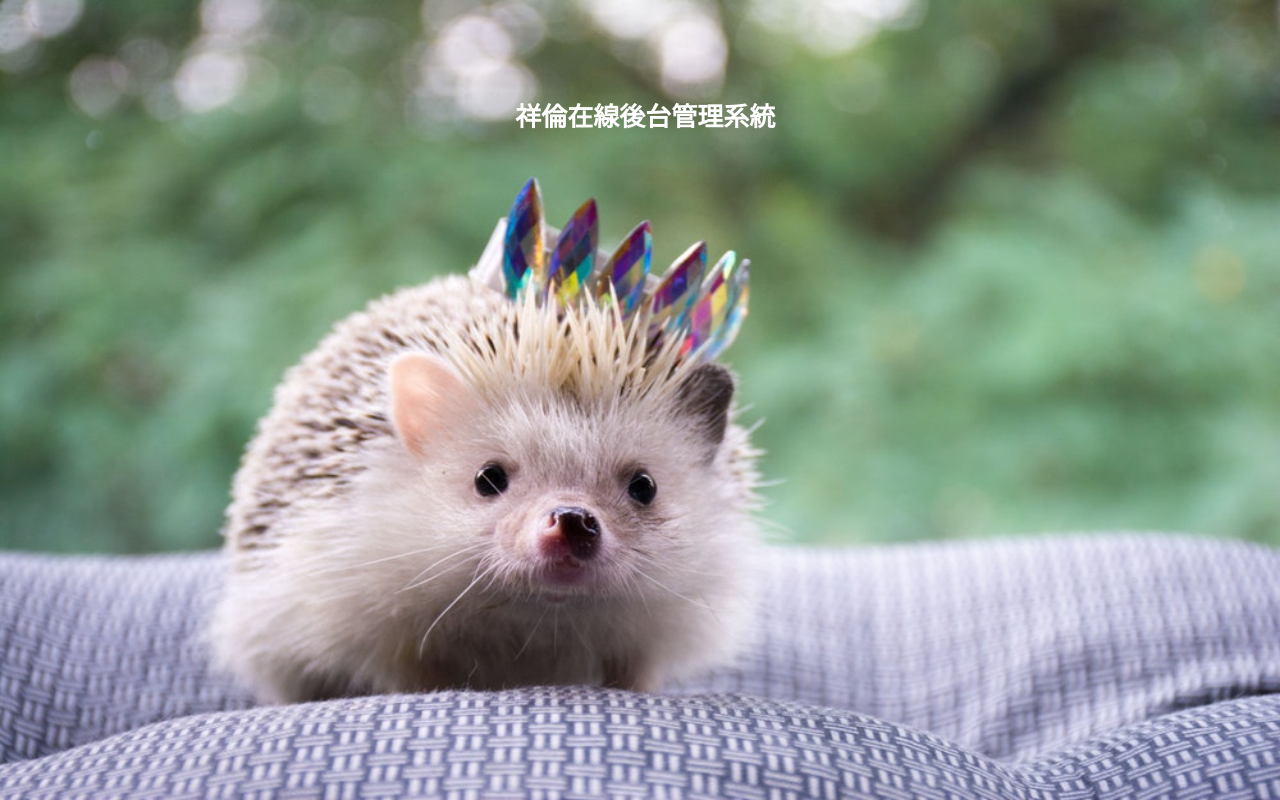
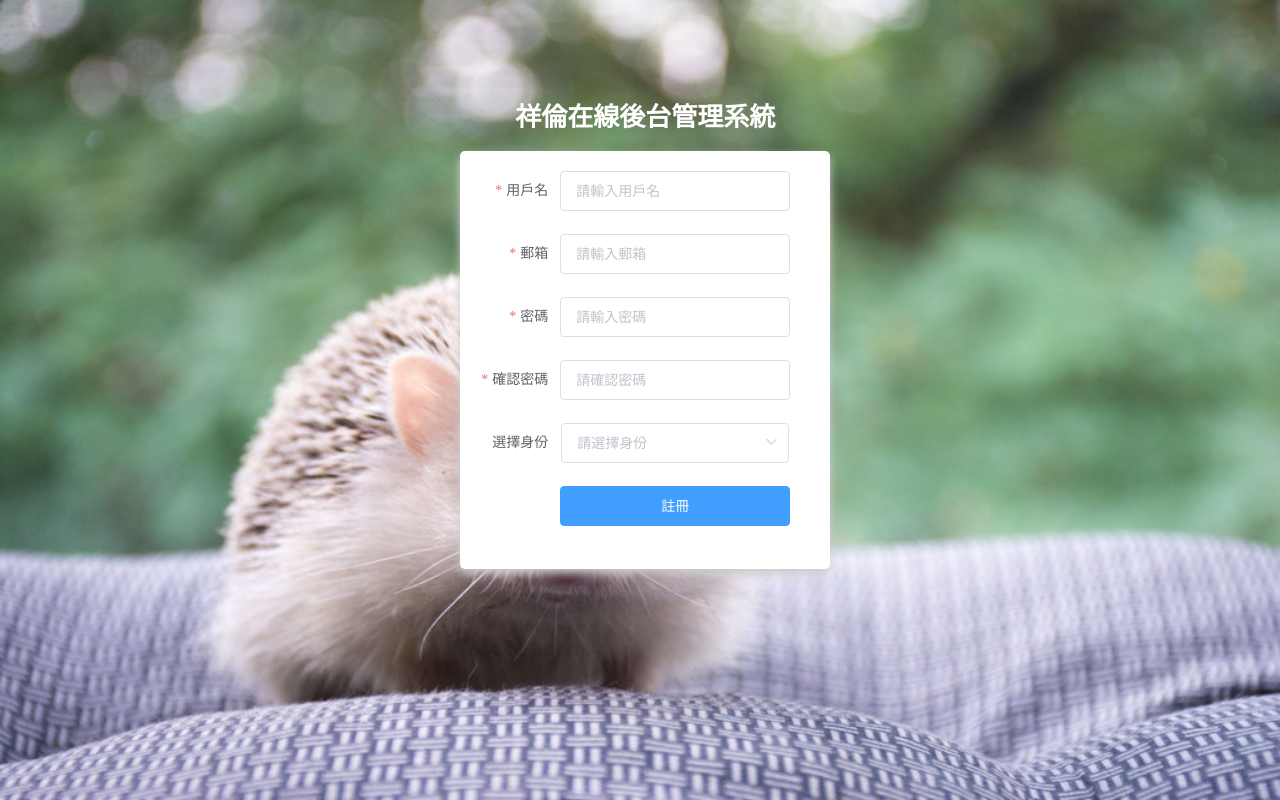
Before and after one commit to JasonCheng3/Vue-Nodeapp2, a Vue app in the folder client/: page /register in a window 1280 px wide. Built offline with nearby package versions, Linux system fonts and the light colour scheme.

Commit message:
21 build element registerForm

```diff
--- a/client/src/views/Register.vue
+++ b/client/src/views/Register.vue
@@ -3,6 +3,33 @@
     <section class="form_container">
       <div class="manage_tip">
         <span class="title">祥倫在線後台管理系統</span>
+        <!-- element ui start-->
+        <el-form :model="registerUser" status-icon :rules="rules" ref="registerForm" label-width="80px" class="registerForm">
+          <el-form-item label="用戶名" prop="name">
+            <el-input v-model="registerUser.name" autocomplete="off" placeholder="請輸入用戶名"></el-input>
+          </el-form-item>
+          <el-form-item label="郵箱" prop="email">
+            <el-input v-model="registerUser.email" autocomplete="off" placeholder="請輸入郵箱"></el-input>
+          </el-form-item>
+          <el-form-item label="密碼" prop="password">
+            <el-input v-model="registerUser.password" autocomplete="off" placeholder="請輸入密碼"></el-input>
+          </el-form-item>
+          <el-form-item label="確認密碼" prop="password2">
+            <el-input v-model="registerUser.password2" autocomplete="off" placeholder="請確認密碼"></el-input>
+          </el-form-item>
+          <el-form-item label="選擇身份">
+            <el-select v-model="registerUser.identity" placeholder="請選擇身份">
+              <el-option label="管理員" value="manager"></el-option>
+              <el-option label="員工" value="employee"></el-option>
+            </el-select>
+          </el-form-item>
+
+          <el-form-item>
+            <el-button type="primary" class="submit_btn" @click="submitForm('registerForm')">註冊</el-button>
+          </el-form-item>
+        </el-form>
+
+        <!-- element ui end -->
       </div>
     </section>
   </div>
@@ -10,8 +37,79 @@
 
 <script>
 export default {
-    name: "index",
-    components: {}
+  name: "register",
+  components: {},
+  data() {
+    var validatePass2 = (rule, value, callback) => {
+      if (value !== this.registerUser.password) {
+        callback(new Error("兩次輸入密碼不一致!"));
+      } else {
+        callback();
+      }
+    };
+    return {
+      registerUser: {
+        name: "",
+        email: "",
+        password: "",
+        password2: "",
+        identity: ""
+      },
+      rules: {
+        name: [
+          {
+            required: true,
+            message: "用戶名不能為空",
+            trigger: 'blur'
+          },
+          {
+            min: 2,
+            max: 30,
+            message: "長度在2到30字符之間",
+            trigger: 'blur'
+          }
+        ],
+        email: [
+          {
+            type: "email",
+            required: true,
+            message: "郵箱格式不正確",
+            trigger: 'blur'
+          }
+        ],
+        password: [
+          {
+            required: true,
+            message: "密碼不能為空",
+            trigger: 'blur'
+          },
+          {
+            min: 6,
+            max: 30,
+            message: "長度在6到30之間",
+            trigger: 'blur'
+          }
+        ],
+        password2: [
+          {
+            required: true,
+            message: "確認密碼不能為空",
+            trigger: 'blur'
+          },
+          {
+            min: 6,
+            max: 30,
+            message: "長度在6到30之間",
+            trigger: 'blur'
+          },
+          {
+            validator: validatePass2,
+            trigger: 'blur'
+          }
+        ]
+      }
+    };
+  }
 };
 </script>
 <style scoped>
@@ -19,7 +117,7 @@ export default {
   position: relative;
   width: 100%;
   height: 100%;
-    background:  url(../assets/bg.jpg) no-repeat center center;
+  background: url(../assets/bg.jpg) no-repeat center center;
   background-size: 100% 100%;
 }
 
@@ -35,9 +133,21 @@ export default {
 }
 
 .form_container .manage_tip .title {
-    font-family: 'Microsoft YaHei';
+  font-family: "Microsoft YaHei";
   font-weight: bold;
   font-size: 26px;
   color: #fff;
 }
+
+.registerForm {
+  margin-top: 20px;
+  background-color: #fff;
+  padding: 20px 40px 20px 20px;
+  border-radius: 5px;
+  box-shadow: 0px 5px 10px #ccc;
+}
+
+.submit_btn {
+  width: 100%;
+}
 </style>
--- a/package.json
+++ b/package.json
@@ -17,6 +17,7 @@
     "bcrypt": "^3.0.6",
     "body-parser": "^1.19.0",
     "concurrently": "^4.1.0",
+    "element-ui": "^2.8.2",
     "express": "^4.16.4",
     "gravatar": "^1.8.0",
     "jsonwebtoken": "^8.5.1",
```
Also changed, not shown: 1 other file (tests, documents, lock files or other folders). Lines whose indentation alone changed are shown as unchanged.
